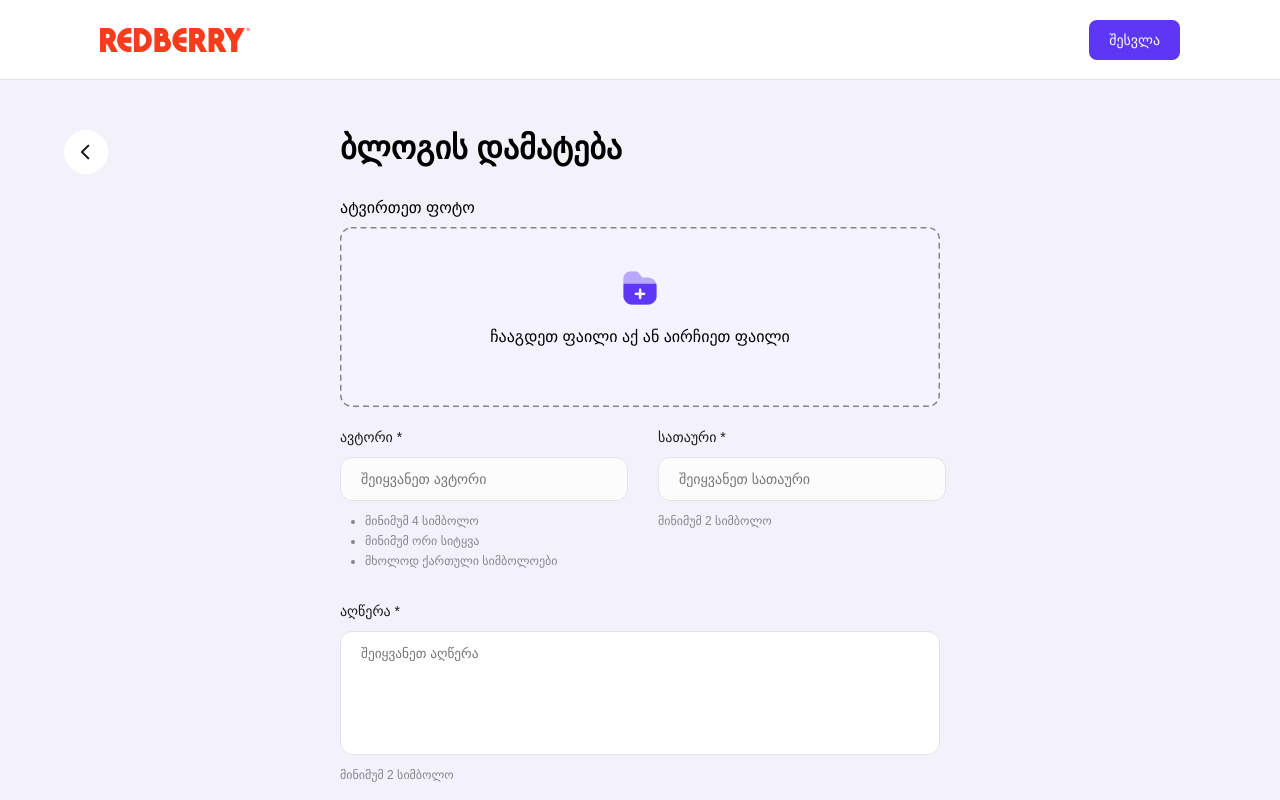
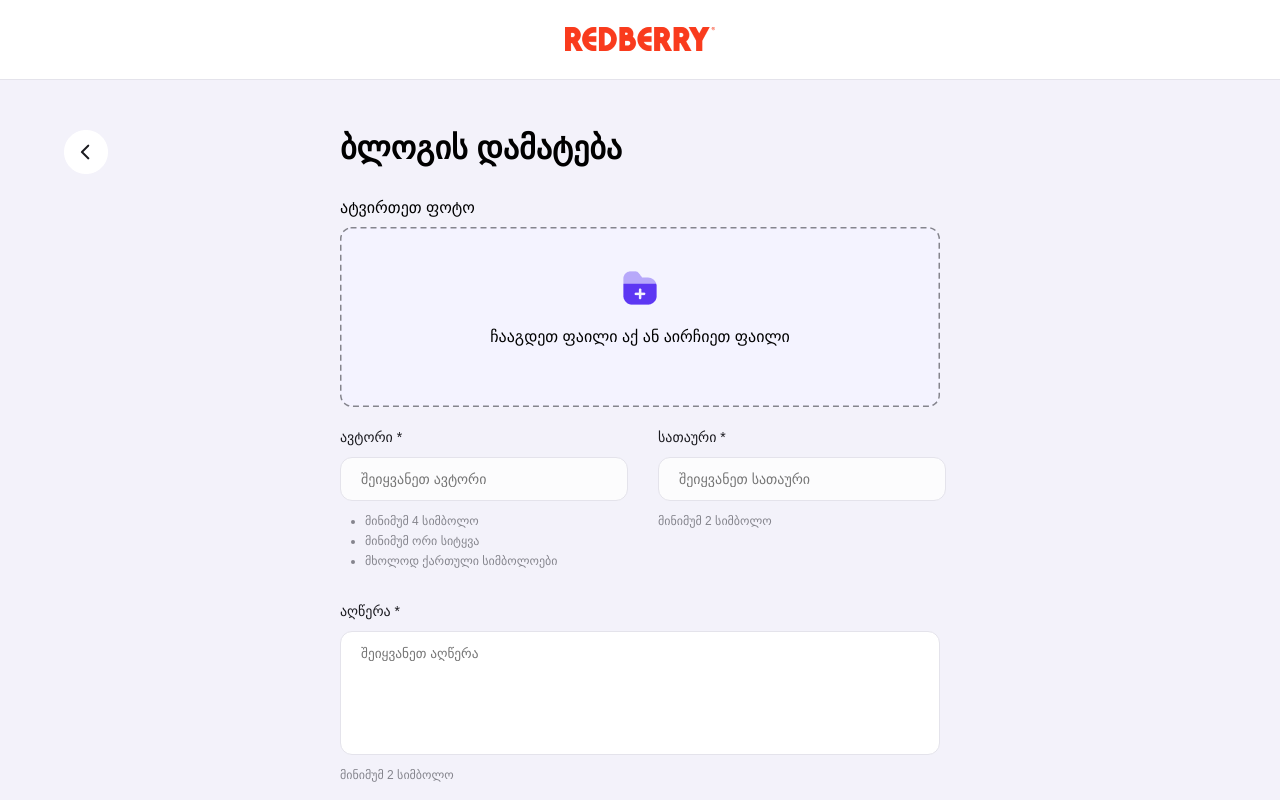
Before and after one commit to vanikonozadze/RedBerry-Bootcamp-Assignment, an Angular app: page /add-blog in a window 1280 px wide. Shown: the top 800 px of the page. Built offline with nearby package versions, Linux system fonts and the light colour scheme; no server answers; a small style sheet from the web is missing.

Commit message:
done deal

```diff
--- a/src/app/app.component.html
+++ b/src/app/app.component.html
@@ -1,2 +1 @@
-<app-header></app-header>
 <router-outlet></router-outlet>
--- a/src/app/app.module.ts
+++ b/src/app/app.module.ts
@@ -11,6 +11,7 @@ import { FormsModule, ReactiveFormsModule } from '@angular/forms';
 import { LoginSuccessfulComponent } from './components/login-successful/login-successful.component';
 import { BlogComponent } from './components/blog/blog.component';
 import { AddBlogComponent } from './components/add-blog/add-blog.component';
+import { AddBlogHeaderComponent } from './components/add-blog-header/add-blog-header.component';
 
 @NgModule({
   declarations: [
@@ -21,6 +22,7 @@ import { AddBlogComponent } from './components/add-blog/add-blog.component';
     LoginSuccessfulComponent,
     BlogComponent,
     AddBlogComponent,
+    AddBlogHeaderComponent,
   ],
   imports: [
     BrowserModule,
--- /dev/null
+++ b/src/app/components/add-blog-header/add-blog-header.component.css
@@ -0,0 +1,20 @@
+.header {
+  border-bottom: 1px solid #e4e3eb;
+  background-color: #fff;
+  height: 80px;
+}
+
+.main-header {
+  width: 100%;
+  margin: 0 auto;
+  padding: 0 100px;
+  display: flex;
+  justify-content: center;
+  align-items: center;
+  transform: translate(0%, 50%);
+}
+
+.redberry-logo {
+  cursor: pointer;
+  margin-top: 10px;
+}
--- /dev/null
+++ b/src/app/components/add-blog-header/add-blog-header.component.html
@@ -0,0 +1,10 @@
+<nav class="header">
+  <div class="main-header">
+    <img
+      src="../../../assets/images/LOGO-02 3.png"
+      alt="redberry logo"
+      routerLink=""
+      class="redberry-logo"
+    />
+  </div>
+</nav>
--- /dev/null
+++ b/src/app/components/add-blog-header/add-blog-header.component.ts
@@ -0,0 +1,15 @@
+import { Component, OnInit } from '@angular/core';
+
+@Component({
+  selector: 'app-add-blog-header',
+  templateUrl: './add-blog-header.component.html',
+  styleUrls: ['./add-blog-header.component.css']
+})
+export class AddBlogHeaderComponent implements OnInit {
+
+  constructor() { }
+
+  ngOnInit(): void {
+  }
+
+}
--- a/src/app/components/add-blog/add-blog.component.html
+++ b/src/app/components/add-blog/add-blog.component.html
@@ -1,3 +1,5 @@
+<app-add-blog-header></app-add-blog-header>
+
 <div class="add-blog-container">
   <img
     src="../../../assets/images/Arrow.png"
--- a/src/app/components/add-blog/add-blog.component.ts
+++ b/src/app/components/add-blog/add-blog.component.ts
@@ -94,7 +94,6 @@ export class AddBlogComponent implements OnInit {
           text_color: category.text_color,
           background_color: category.background_color,
         }));
-        console.log(this.categories);
       },
     });
   }
--- a/src/app/components/blog/blog.component.html
+++ b/src/app/components/blog/blog.component.html
@@ -1,3 +1,5 @@
+<app-header></app-header>
+
 <div class="blog-container">
   <img
     src="../../../assets/images/Arrow.png"
--- a/src/app/components/blog/blog.component.ts
+++ b/src/app/components/blog/blog.component.ts
@@ -43,7 +43,6 @@ export class BlogComponent implements OnInit {
             next: (response) => {
               this.blog = response;
               this.blogsCategories = this.blog.categories;
-              // console.log(this.blogsCategories);
             },
           });
         }
@@ -55,7 +54,6 @@ export class BlogComponent implements OnInit {
     this.blogsService.getBlogs().subscribe(
       (response) => {
         this.blogs = response.data;
-        // console.log(this.blogs);
       },
       (error) => {
         console.error(error);
--- a/src/app/components/home/home.component.html
+++ b/src/app/components/home/home.component.html
@@ -1,3 +1,4 @@
+<app-header></app-header>
 <div class="home-content">
   <h1>ბლოგი</h1>
   <img src="../../../assets/images/Blog-1024x355 1.png" alt="redberry photo" />
--- a/src/app/components/login-successful/login-successful.component.ts
+++ b/src/app/components/login-successful/login-successful.component.ts
@@ -9,13 +9,10 @@ import { BlogsService } from 'src/app/services/blogs.service';
 export class LoginSuccessfulComponent implements OnInit {
   constructor(private blogsService: BlogsService) {}
 
-  ngOnInit(): void {
-    console.log(this.blogsService.showLoggedInUser);
-  }
+  ngOnInit(): void {}
 
   toggleSuccessDialog() {
     this.blogsService.toggleSuccess();
     this.blogsService.toggleLogIn();
-    console.log(this.blogsService.showLoggedInUser);
   }
 }
--- a/src/app/services/blogs.service.ts
+++ b/src/app/services/blogs.service.ts
@@ -14,6 +14,7 @@ export class BlogsService {
   showDialog = false;
   showSuccess = false;
   showLoggedInUser = false;
+  atAddBlogPage = false;
 
   constructor(private http: HttpClient) {}
 
```
Also changed, not shown: 1 other file (tests, documents, lock files or other folders).
